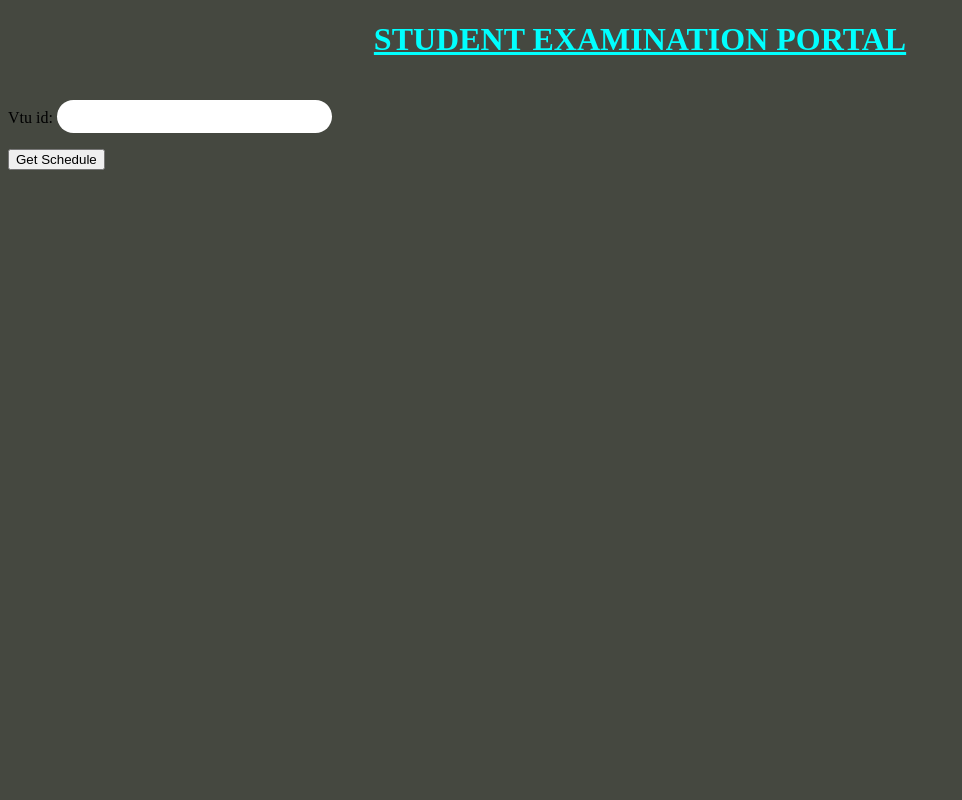
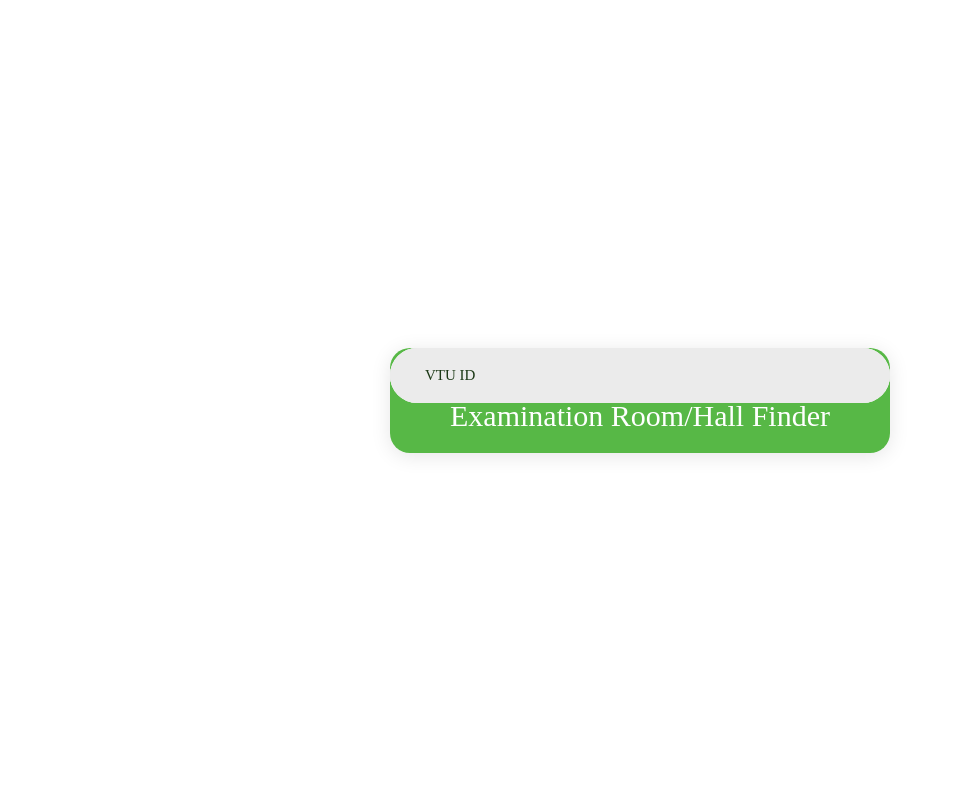
Before and after one commit to MePsyDuck/ExamSchedule, a Django app: page / in a window 1280 px wide. Shown: the whole page, without its empty margins (0-962 px from the left). Run offline with Django 3.2, Linux system fonts and the light colour scheme; some web fonts are replaced.

Commit message:
Login page templates

```diff
--- a/ExamSchedule/settings.py
+++ b/ExamSchedule/settings.py
@@ -116,3 +116,7 @@
 # https://docs.djangoproject.com/en/2.1/howto/static-files/
 
 STATIC_URL = '/static/'
+
+STATICFILES_DIRS = [
+    os.path.join(BASE_DIR, 'static'),
+]
--- a/templates/student_login.html
+++ b/templates/student_login.html
@@ -1,46 +1,40 @@
+{% load static %}
 <!DOCTYPE html>
-<html>
-<title>STUDENT LOGIN PAGE</title>
-<style>
-    body {
-        background: #454840;
-    }
-
-    table {
-        background: #2358d0;
-        padding: 30px;
-        width: 500px;
-        margin: auto;
-        font-size: 20px;
-        color: white;
-
-    }
-
-    input {
-        padding: 5px;
-        margin-top: 20px;
-        font-size: 20px;
-        border: none;
-        border-radius: 500px;
-    }
-
-    input[type=submit] {
-        width: 20%;
-        margin-left: 250px;
-        background: #789e08;
-        color: white;
-        border: none;
-        padding: 10px;
-        border-radius: 500px;
-    }
-</style>
+<html lang="en">
 <head>
+    <title>Examination Room/Hall Finder</title>
+    <meta charset="UTF-8">
+    <meta name="viewport" content="width=device-width, initial-scale=1">
+    <link rel="stylesheet" type="text/css" href="{% static "css/back.css" %}">
+    <link rel="icon" type="image/png" href="{% static "images/icons/headicon.ico" %}"/>
+    <link rel="stylesheet" type="text/css" href="{% static "css/util.css" %}">
+    <link rel="stylesheet" type="text/css" href="{% static "css/main.css" %}">
 </head>
 <body>
-<h1 align="center"><span style="color: aqua; "><u>STUDENT EXAMINATION PORTAL</u></span></h1>
-<form name="form" action="{% url "show_schedule" %}" method="post">{% csrf_token %}
-    {{ form.as_p }}
-    <button type="submit" class="save btn btn-default">Get Schedule</button>
-</form>
+
+<div class="limiter">
+    <div class="container-login100">
+        <div class="wrap-login100">
+            <form class="login100-form validate-form p-l-55 p-r-55 p-t-178" name="form"
+                  action="{% url "show_schedule" %}" method="post">
+                {% csrf_token %}
+                <span class="login100-form-title">
+						Examination Room/Hall Finder
+                </span>
+                <div class="wrap-input100 validate-input m-b-16" data-validate="Please enter username">
+                    <input class="input100" type="text" name="vtu_id" placeholder="VTU ID">
+                    <span class="focus-input100"></span>
+                </div>
+                <div class="container-login100-form-btn">
+                    <button class="login100-form-btn">
+                        Log in
+                    </button>
+                </div>
+            </form>
+        </div>
+    </div>
+</div>
+
+
 </body>
 </html>
```
